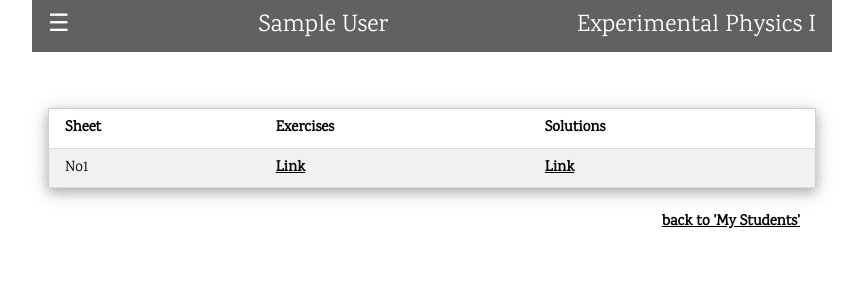
After one commit to slindemann/tutorsbase, a Django app: page /student_crediting/exercises/sheets in a window 1280 px wide. The commit adds this page. Shown: the top 300 px of the page, without its empty margins (208-1071 px from the left). Run offline with Django 3.2, Linux system fonts and the light colour scheme; a user stored in the database is signed in; tables that the repository leaves empty hold one stand-in row (values such as "Sample post").

Commit message:
Add view and template to show links to sheets/solutions if permitted.

```diff
--- a/static/student_crediting/style.css
+++ b/static/student_crediting/style.css
@@ -46,7 +46,23 @@
     color: gray;
 }
 
+
+.mybold {
+    color: black;
+    font-weight: bold;
+}
+.mybold:hover { color: gray; }
+
+
+.myblue {
+    background-color: #4CAF50;
+}
+
+
+
 /*
+div { min-height:1px; width:50%}
+
 .mybtn {
   float : left;
   background-color: #4CAF50;
--- a/student_crediting/admin.py
+++ b/student_crediting/admin.py
@@ -9,7 +9,7 @@ from .models import ExGroup, Student, Sheet, Exercise, Result, Presence, Config
 
 #admin.site.site_url = reverse('students')
 #admin.site.site_url = 'https://10.4.73.214:8443/tutorsbase/'# reverse('students')
-admin.site.site_url = '../../'# reverse('students')
+#admin.site.site_url = '../../'# reverse('students')
 
 admin.site.register(ExGroup)
 admin.site.register(Student)
--- a/student_crediting/models.py
+++ b/student_crediting/models.py
@@ -41,6 +41,8 @@ class Sheet(models.Model):
     ## this class holds the metadata to the exercise sheets
     number = models.IntegerField(help_text="Exercise Sheet No", unique=True)
     deadline = models.DateTimeField(help_text="Due date of exercise")
+    link_sheet = models.CharField(help_text="Link to exercise sheet", max_length=127, default=None, blank=True, null=True)
+    link_solution = models.CharField(help_text="Link to exercise sheet", max_length=127, default=None, blank=True, null=True)
 
     def __str__(self):
         return "[ID{} Exercise Sheet No{}]".format(self.pk, self.number)
--- a/student_crediting/templates/student_crediting/base.html
+++ b/student_crediting/templates/student_crediting/base.html
@@ -31,6 +31,7 @@ style="display:none;z-index:2;width:40%;min-width:300px" id="mySidebar">
 {% if request.user.is_authenticated %}
   <a href="{% url 'students' %}" onclick="w3_close()" class="w3-bar-item
     w3-button">My Students</a>
+  <a href="{% url 'exercise_sheets' %}" onclick="w3_close()" class="w3-bar-item w3-button">Exercise/Solutions</a>
   {% if request.user.is_staff %}
     <a href="{% url 'show_stats' %}" onclick="w3_close()" class="w3-bar-item w3-button">Statistics</a>
   {% endif %}
@@ -45,13 +46,13 @@ style="display:none;z-index:2;width:40%;min-width:300px" id="mySidebar">
 
 <!-- Top menu -->
 <div class="w3-top no-print">
-  <div class="w3-white w3-xlarge" style="max-width:800px;margin:auto">
+  <div class="w3-white w3-xlarge w3-dark-gray w3-text-white" style="max-width:800px;margin:auto">
     <div class="w3-button w3-padding w3-left" onclick="w3_open()">☰</div>
     <div class="w3-right w3-padding">{{ lecture }}</div>
     {% if logged_user.first_name %}
       <div class="w3-center w3-padding">{{ logged_user.first_name }} {{ logged_user.last_name }}</div>
     {% else %}
-      <div class="w3-center w3-padding"> {{ logged_user }} </div>
+      <div class="w3-center w3-padding">  &nbsp; </div>
     {% endif %}
     {% comment %}
     <div class="w3-right w3-padding">{% block logged_user %} {% endblock %}</div>
@@ -63,6 +64,7 @@ style="display:none;z-index:2;width:40%;min-width:300px" id="mySidebar">
 <!-- !PAGE CONTENT! -->
 {% comment %}
 <div class="w3-main w3-content" style="max-width:600px;margin-top:100px">
+<div class="w3-main w3-content w3-padding w3-light-grey " style="max-width:800px;margin-top:auto">
 {% endcomment %}
 <div class="w3-main w3-content w3-padding" style="max-width:800px;margin-top:100px">
   {% block content %}
--- /dev/null
+++ b/student_crediting/templates/student_crediting/exercise_sheets.html
@@ -0,0 +1,31 @@
+{% extends 'student_crediting/base.html' %}
+
+{% block content %}
+{% comment %}
+  <h1>Download Exercises and Solutions </h1>
+{% endcomment %}
+
+  <table class="w3-table-all w3-hoverable w3-card-4">
+    <tr>
+        <th> Sheet </th>
+        <th> Exercises </th>
+        <th> Solutions </th>
+    </tr>
+    {% for sheet in results %}
+    <tr>
+        <td> No{{sheet.number}} </td>
+        <td> <a href="{{sheet.link_sheet}}" class="mylink">Link</a> </td>
+{% comment %}
+        <td>{% if sheet.exercises_to_be_graded == sheet.exercises_graded and sheet.presences_to_be_assigned == sheet.presences_assigned or request.user.is_staff %} <a href="{{sheet.link_solution}}" class="mylink">Link</a> {% else %} <div class="absent"> Please credit your students first </div> {% endif %} </td>
+{% endcomment %}
+        <td>{% if sheet.show_solutions %} <a href="{{sheet.link_solution}}" class="mylink">Link</a> {% else %} <div class="absent"> Please credit your students first </div> {% endif %} </td>
+    {% endfor %}
+    </tr>
+  </table>
+  <p>
+    <div class="w3-right w3-padding"> <a href="{% url 'students' %}" class="mylink">back to 'My Students'</a> </div>
+  </p>
+
+
+
+{% endblock %}
--- a/student_crediting/urls.py
+++ b/student_crediting/urls.py
@@ -25,6 +25,8 @@ urlpatterns = [
     url(r'^student/(?P<student_pk>[0-9]+)/edit_mail$', views.edit_student_mail, name='edit_student_mail'),
     url(r'^stats/$', views.show_stats, name='show_stats'),
 #
+    url(r'^exercises/sheets$', views.exercise_sheets, name='exercise_sheets'),
+#
     url(r'^admin/', admin.site.urls),
     url(r'^login/$', auth_views.login, {'extra_context': extra_context}, name='login'),
     url(r'^logout/$', auth_views.logout, {'template_name': 'registration/my_logged_out.html', 'extra_context': extra_context} , name='logout'),
--- a/student_crediting/views.py
+++ b/student_crediting/views.py
@@ -98,6 +98,74 @@ def give_credit(request, credit_pk=None):
                'config': config_read(),
                }
     return render(request, 'student_crediting/give_credits.html', context)
+
+
+
+@login_required
+def exercise_sheets(request):
+  # 1) find out how many students each exgroup has ## NOT EACH! THE EXGROUP assigned to THIS user!
+  # 2) figure out how many exercises each sheet has
+  #   2a) compute for each exgroup how many exercises have to be graded
+  #   2b) compute for each exgroup how many presences have to be assigned
+  # 3) find out for each exgroup AND each each sheet
+  #   3a) how many exercises are graded
+  #   3b) how many presences are assigned
+
+  ## step 1)
+  exgroup = ExGroup.objects.annotate(num_students=Count('student', distinct=True)).get(tutor=request.user)
+  print ("{} {}".format(exgroup,exgroup.num_students))
+  nstudents = exgroup.num_students
+
+  result_sheet = []
+  ## step 2)
+  sheets = Sheet.objects.annotate(num_exercises=Count('exercise', distinct=True))
+  for sh in sheets:
+    print ("{} has {} exercises".format(sh, sh.num_exercises))
+    result_sheet.append({})
+    result_sheet[-1]['number'] = sh.number
+    result_sheet[-1]['num_exercises'] = sh.num_exercises
+    result_sheet[-1]['exercises_to_be_graded'] = sh.num_exercises*nstudents
+    result_sheet[-1]['presences_to_be_assigned'] = nstudents
+    result_sheet[-1]['link_sheet'] = sh.link_sheet
+    result_sheet[-1]['link_solution'] = sh.link_solution
+
+  ## step 3)
+  students = Student.objects.filter(exgroup__tutor=request.user)
+  print (students)
+  _gc = True
+  for sh in result_sheet:
+    ## we always want to show the solutions to one exercise sheet in advance compared to what the tutors entered in the database
+    sh['show_solutions'] = _gc
+    qs_r = Result.objects.values('student').annotate(num_results=Count('id')).filter(exercise__sheet=sh['number']).filter(student__exgroup__tutor=request.user)
+    _sum_exgraded = 0
+    for qss in qs_r:
+      _sum_exgraded += qss['num_results']
+    sh['exercises_graded'] = _sum_exgraded
+    qs_p = Presence.objects.values('student').annotate(num_present=Count('id')).filter(sheet=sh['number']).filter(student__exgroup__tutor=request.user)
+    _sum_passigned = 0
+    for qss in qs_p:
+      _sum_passigned += qss['num_present']
+    sh['presences_assigned'] = _sum_passigned
+    print ("Sheet No{}: total_exgraded={}  total_passigned={} (qsr={}; qsp={})".format(sh['number'], _sum_exgraded, _sum_passigned, qs_r, qs_p))
+    if request.user.is_staff:
+      sh['grading_completed'] = True
+      print ("True")
+    elif (sh['exercises_to_be_graded']==sh['exercises_graded'] and sh['presences_to_be_assigned']==sh['presences_assigned']):
+      sh['grading_completed'] = True
+    else:
+      sh['grading_completed'] = False
+    _gc = sh['grading_completed']  ## remember this value to set 'show_solutions' accordingly in next iteration
+
+
+  context = {'sheets': sheets,
+             'results': result_sheet,
+             'lecture': CURRENT_EVENT,
+             'logged_user': request.user,
+             'config': config_read(),
+             }
+
+  return render(request, 'student_crediting/exercise_sheets.html', context)
+
 
 
 @login_required
--- a/tutorsbase/settings.py
+++ b/tutorsbase/settings.py
@@ -139,5 +139,5 @@ STATIC_URL = '/static/'
 STATIC_ROOT = os.path.join(BASE_DIR, 'static')
 
 
-LOGIN_URL = '/login/'
+LOGIN_URL = '/student_crediting/login/'
 LOGIN_REDIRECT_URL = '/student_crediting/'
```
